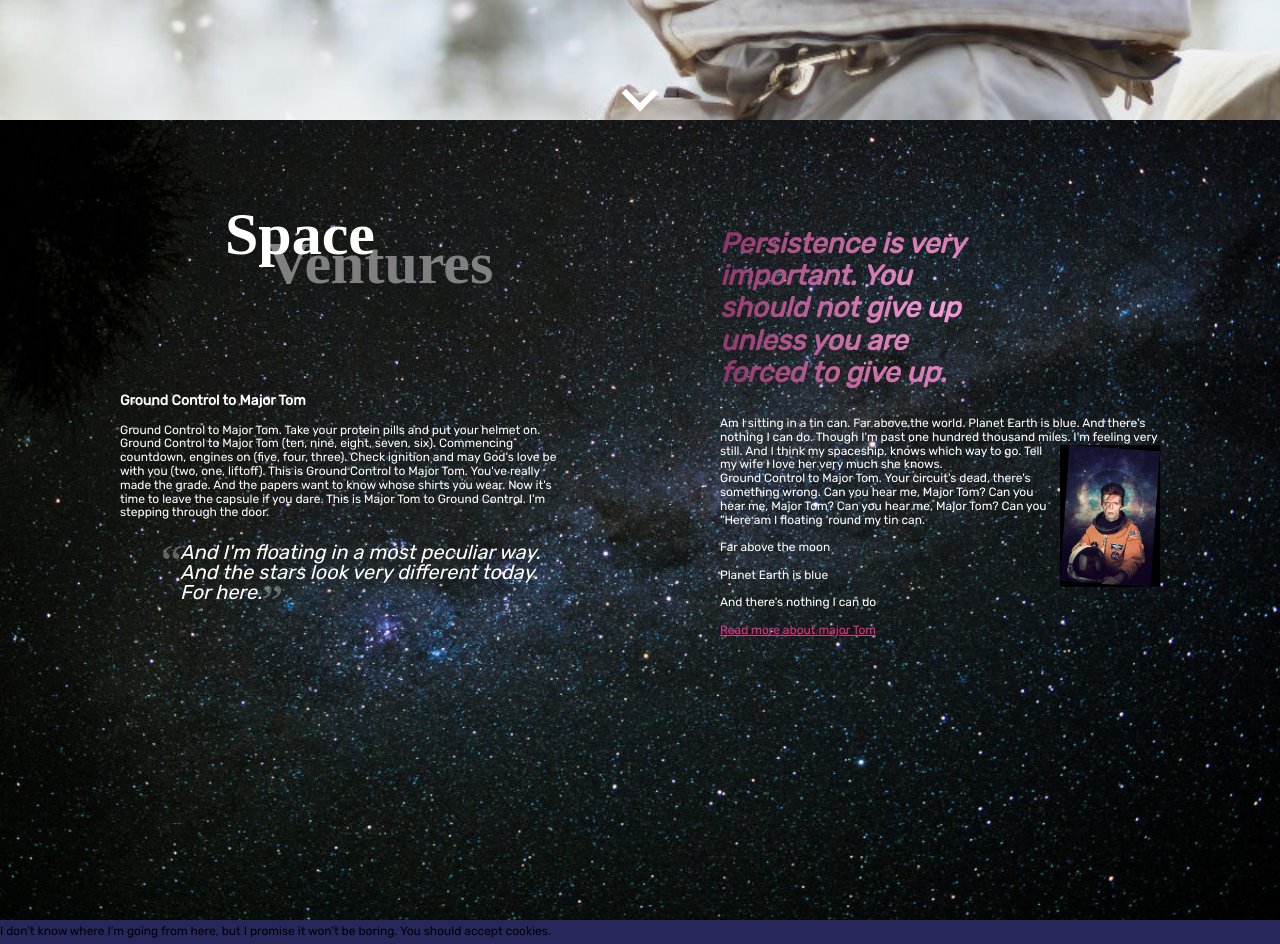
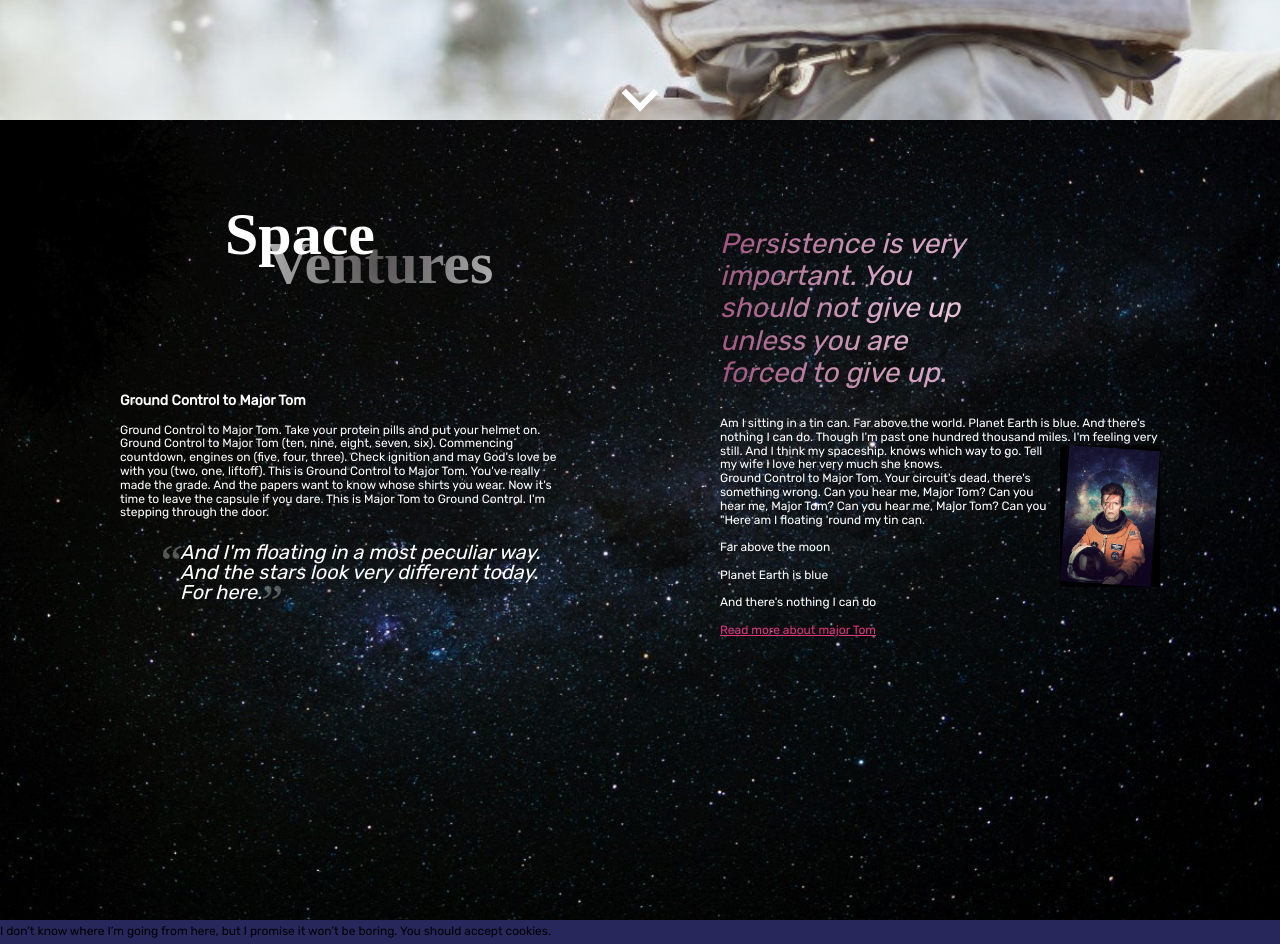
Before and after one commit to c-ridesjo/To-the-moon, a plain HTML site: page index.html in a window 1280 px wide. Shown: the part 680-1624 px from the top of the page. Drawn offline with Linux system fonts and the light colour scheme.

Commit message:
changes background

```diff
--- a/css/layout/_desktop.scss
+++ b/css/layout/_desktop.scss
@@ -32,11 +32,10 @@
         /*stort citat höger sida*/
         display: block;
 
-        background: radial-gradient(circle farthest-corner at center center, #f79dd6 0%, #8C3165 100%);
+        background: radial-gradient(circle farthest-corner at center center, #ebc5dd 0%, #9c517b 100%);
         -webkit-background-clip: text;
         -webkit-text-fill-color: transparent;
         font-style: italic;
-        font-weight: bold;
         font-size: 28px;
         text-align: left;
         color: white;
--- a/css/layout/_mobile.scss
+++ b/css/layout/_mobile.scss
@@ -15,10 +15,11 @@ body {
 
 h2 {
     margin: 0;
+    font-family: 'Times New Roman', Times, serif;
+    font-weight: bold;
 }
 
 h3 {
-    font-family: Rubik, sans-serif;
     font-weight: bold;
 }
 
@@ -86,7 +87,7 @@ footer {
 
 .section-2 {
     /*stjärnbakgrund sid 2*/
-    background-image: url("../images/raphael-nogueira-svbDI1Pq30s-unsplash-small.jpg");
+    background-image: url("../images/raphael-nogueira-svbDI1Pq30s-unsplash-small-dark.jpg");
     min-height: 100vh;
     background-size: cover;
     width: 100%;
@@ -153,7 +154,9 @@ blockquote {
     position: relative;
     top: -40px;
     left: 40px;
-    color: grey;
+    background: radial-gradient(circle farthest-corner at center center, #565455 0%, rgb(255, 255, 255) 100%);
+    -webkit-background-clip: text;
+    -webkit-text-fill-color: transparent;
     z-index: 0;
     text-align: center;
     font-size: 60px;
@@ -174,7 +177,6 @@ blockquote {
     color: black;
     text-align: absolute;
     color: white;
-    font-family: Rubik, sans-serif;
     font-size: 12px;
 }
 
```
Also changed, not shown: css/style.css, images/raphael-nogueira-svbDI1Pq30s-unsplash-small-dark.jpg (added).
